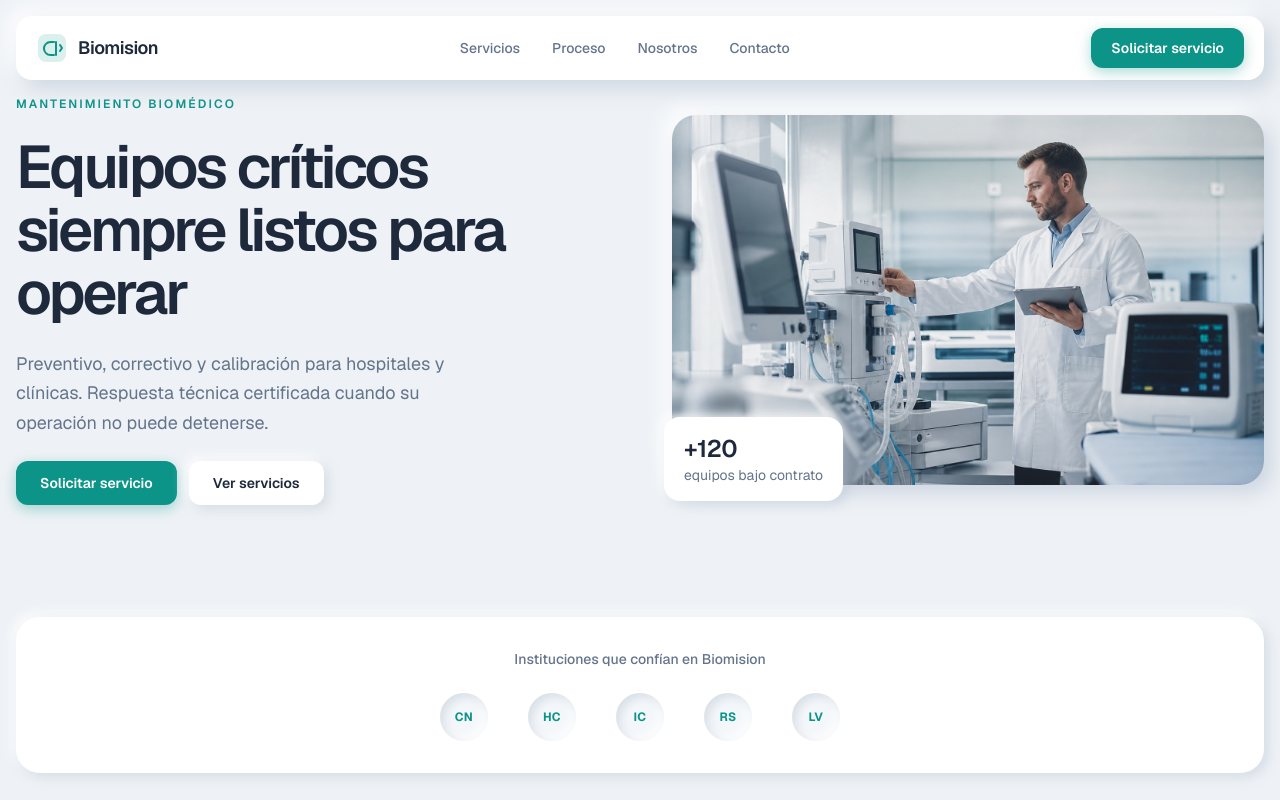
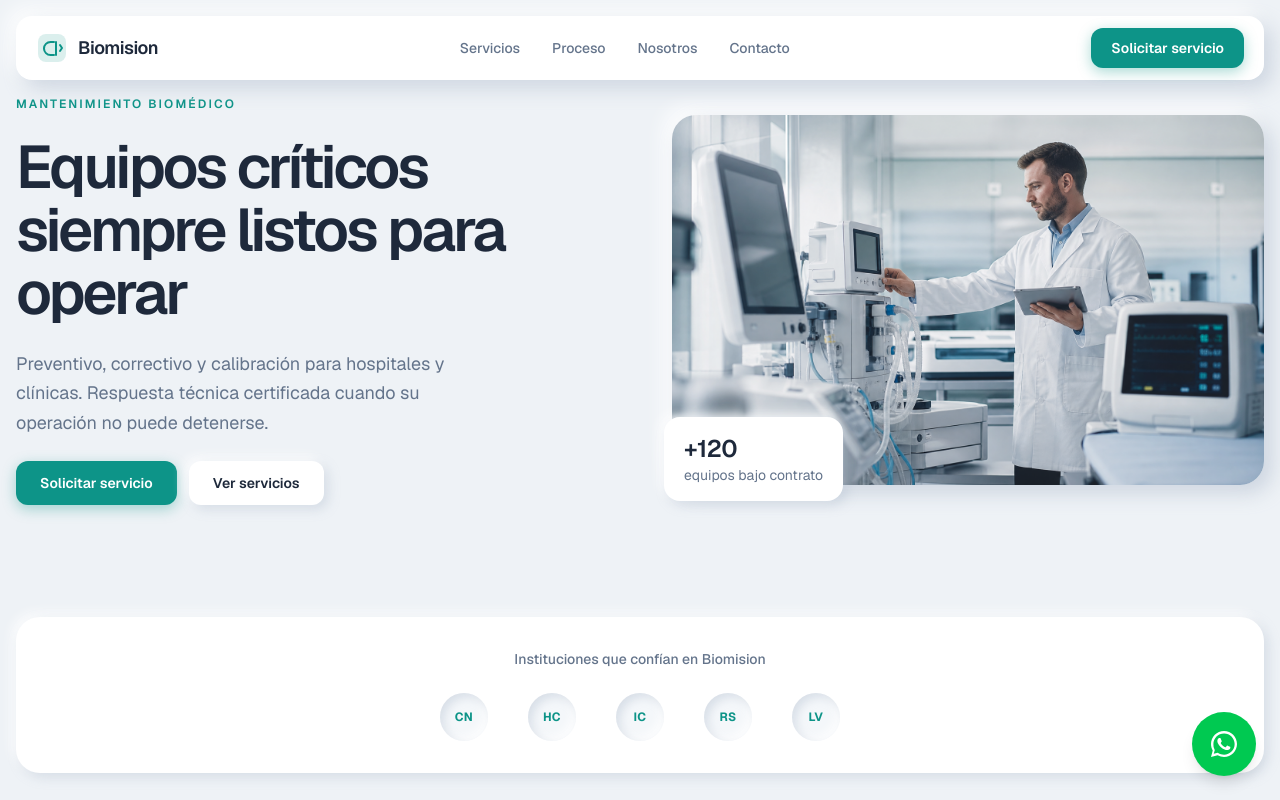
Before and after one commit to LyleRomero/biomision-web, a Next.js app: page / in a window 1280 px wide. Shown: the top 800 px of the page. Built offline with nearby package versions, Linux system fonts and the light colour scheme.

Commit message:
boton wapp flotante implementado

```diff
--- a/src/app/page.tsx
+++ b/src/app/page.tsx
@@ -6,6 +6,7 @@ import { Process } from "@/components/process";
 import { Services } from "@/components/services";
 import { Testimonial } from "@/components/testimonial";
 import { Trust } from "@/components/trust";
+import FloatingWhatsApp from "../components/FloatingWhatsApp";
 
 export default function Home() {
   return (
@@ -21,6 +22,7 @@ export default function Home() {
         <Contact />
       </main>
       <Footer />
+      <FloatingWhatsApp />
     </>
   );
 }
--- /dev/null
+++ b/src/components/FloatingWhatsApp.tsx
@@ -0,0 +1,47 @@
+import { WHATSAPP_URL } from "@/lib/constants";
+
+export default function FloatingWhatsApp() {
+  return (
+    <a
+      href={WHATSAPP_URL}
+      target="_blank"
+      rel="noopener noreferrer"
+      aria-label="Contactar por WhatsApp"
+      className="
+        fixed
+        bottom-5
+        right-5
+        z-50
+        flex
+        h-14
+        w-14
+        items-center
+        justify-center
+        rounded-full
+        bg-green-500
+        text-white
+        shadow-lg
+        transition-all
+        duration-300
+        hover:scale-110
+        hover:bg-green-600
+        focus:outline-none
+        focus:ring-4
+        focus:ring-green-300
+        sm:bottom-6
+        sm:right-6
+        sm:h-16
+        sm:w-16
+      "
+    >
+      <svg
+        viewBox="0 0 32 32"
+        className="h-7 w-7 sm:h-8 sm:w-8"
+        fill="currentColor"
+        aria-hidden="true"
+      >
+        <path d="M16.02 3C8.84 3 3 8.82 3 16c0 2.31.6 4.56 1.75 6.54L3 29l6.65-1.74A12.93 12.93 0 0 0 16.02 29C23.2 29 29 23.18 29 16S23.2 3 16.02 3Zm0 23.64c-2.08 0-4.12-.56-5.9-1.62l-.42-.25-3.95 1.03 1.05-3.84-.28-.44A10.58 10.58 0 0 1 5.4 16c0-5.85 4.77-10.62 10.62-10.62S26.64 10.15 26.64 16 21.87 26.64 16.02 26.64Zm5.82-7.95c-.32-.16-1.9-.94-2.2-1.05-.3-.1-.52-.16-.74.16-.22.32-.85 1.05-1.04 1.27-.19.21-.38.24-.7.08-.32-.16-1.36-.5-2.59-1.6-.96-.86-1.61-1.92-1.8-2.24-.19-.32-.02-.49.14-.65.14-.14.32-.38.48-.57.16-.19.21-.32.32-.54.1-.21.05-.4-.03-.56-.08-.16-.74-1.78-1.01-2.44-.27-.64-.54-.55-.74-.56h-.63c-.21 0-.56.08-.85.4-.3.32-1.12 1.1-1.12 2.68s1.15 3.11 1.31 3.33c.16.21 2.26 3.45 5.47 4.84.76.33 1.36.53 1.82.68.77.24 1.47.21 2.03.13.62-.09 1.9-.78 2.17-1.54.27-.75.27-1.4.19-1.54-.08-.13-.3-.21-.62-.37Z" />
+      </svg>
+    </a>
+  );
+}
--- /dev/null
+++ b/src/lib/constants.ts
@@ -0,0 +1,8 @@
+export const WHATSAPP_NUMBER = "573112489744";
+
+export const WHATSAPP_MESSAGE =
+  "Hola!!! Biomision, Necesito información de tus servicios. Con quien tengo el gusto?";
+
+export const WHATSAPP_URL = `https://wa.me/${WHATSAPP_NUMBER}?text=${encodeURIComponent(
+  WHATSAPP_MESSAGE
+)}`;
```
